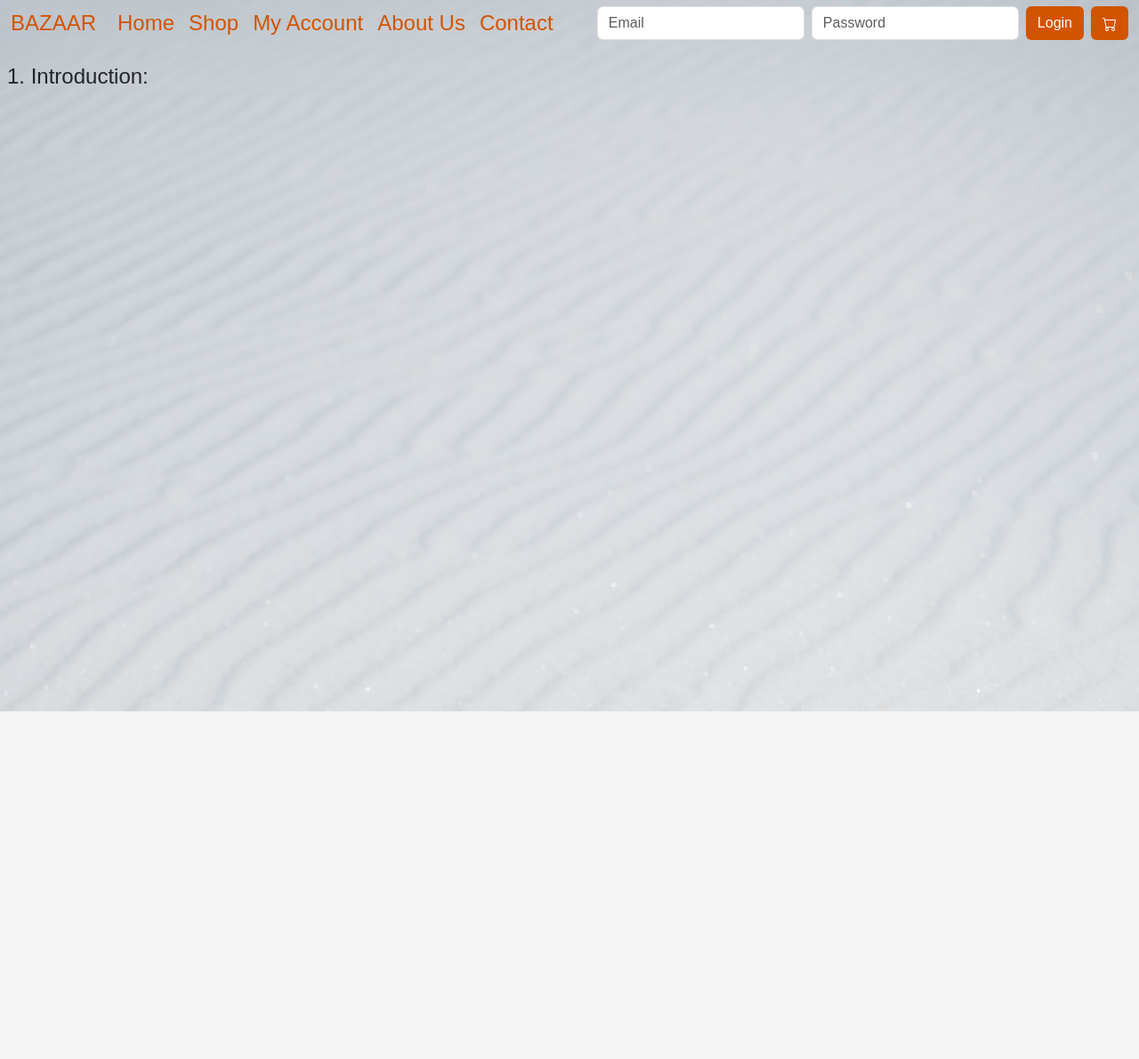
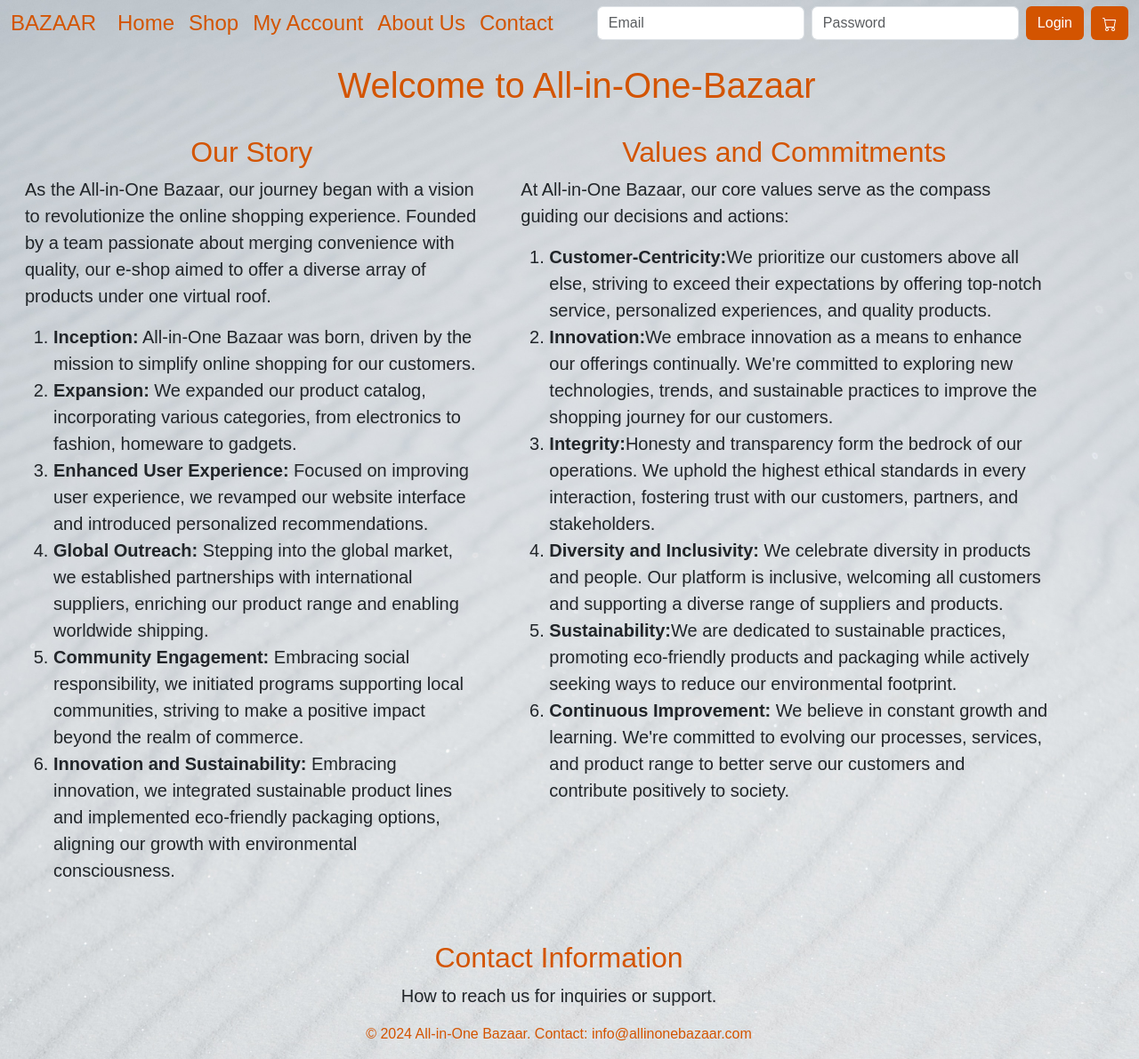
Before and after one commit to Alexandros-Eu/All_in_One_Bazaar, a plain HTML site: page aboutUs.html in a window 1280 px wide. Shown: the whole page at 89% size. Before the commit the page ends 800 px from the top, so only its background shows below. Drawn offline with nearby package versions, Linux system fonts and the light colour scheme.

Commit message:
finish aboutUs.html and .css

```diff
--- a/aboutUs.css
+++ b/aboutUs.css
@@ -34,3 +34,17 @@ h1, .navbar-brand {
 .btn-orange:hover {
     background-color: #B03A00;
 }
+
+h1 {
+    color: #D35400;
+    font-size: 1.5em;
+}
+
+h2 {
+    color: #D35400;
+    font-size: 2em;
+}
+
+.orange-text {
+    color: #D35400;
+}
--- a/aboutUs.html
+++ b/aboutUs.html
@@ -43,8 +43,59 @@
         </div>
       </nav>
 
-      <h4 class="mt-4 ms-2">1. Introduction:</h4>
+      <header>
+        <h1 class="mt-4 ms-3 text-center display-6">Welcome to All-in-One-Bazaar</h1>
+      </header>
 
+      <main class="container-fluid">
+        <section class="row">
+          <div class="col-5 mt-4 ms-3">
+
+            <h2 class="text-center">Our Story</h2>
+
+            <p class="lead">As the All-in-One Bazaar, our journey began with a vision to revolutionize the online shopping experience. Founded by a team passionate about merging convenience with quality, our e-shop aimed to offer a diverse array of products under one virtual roof.</p>
+
+
+            <ol class="lead">
+              <li><span class="fw-bold">Inception:</span> All-in-One Bazaar was born, driven by the mission to simplify online shopping for our customers.</li>
+              <li><span class="fw-bold">Expansion:</span> We expanded our product catalog, incorporating various categories, from electronics to fashion, homeware to gadgets.</li>
+              <li><span class="fw-bold">Enhanced User Experience:</span> Focused on improving user experience, we revamped our website interface and introduced personalized recommendations.</li>
+              <li><span class="fw-bold">Global Outreach:</span> Stepping into the global market, we established partnerships with international suppliers, enriching our product range and enabling worldwide shipping.</li>
+              <li><span class="fw-bold">Community Engagement:</span> Embracing social responsibility, we initiated programs supporting local communities, striving to make a positive impact beyond the realm of commerce.</li>
+              <li><span class="fw-bold">Innovation and Sustainability:</span> Embracing innovation, we integrated sustainable product lines and implemented eco-friendly packaging options, aligning our growth with environmental consciousness.</li>
+            </ol>
+
+          </div>
+
+          <div class="col-6">
+            <section class="mt-4 ms-4">
+
+              <h2 class="text-center">Values and Commitments</h2>
+
+              <p class="lead">At All-in-One Bazaar, our core values serve as the compass guiding our decisions and actions:</p>
+
+              <ol class="lead">
+                <li><span class="fw-bold">Customer-Centricity:</span>We prioritize our customers above all else, striving to exceed their expectations by offering top-notch service, personalized experiences, and quality products.</li>
+                <li><span class="fw-bold">Innovation:</span>We embrace innovation as a means to enhance our offerings continually. We're committed to exploring new technologies, trends, and sustainable practices to improve the shopping journey for our customers.</li>
+                <li><span class="fw-bold">Integrity:</span>Honesty and transparency form the bedrock of our operations. We uphold the highest ethical standards in every interaction, fostering trust with our customers, partners, and stakeholders.</li>
+                <li><span class="fw-bold">Diversity and Inclusivity:</span> We celebrate diversity in products and people. Our platform is inclusive, welcoming all customers and supporting a diverse range of suppliers and products.</li>
+                <li><span class="fw-bold">Sustainability:</span>We are dedicated to sustainable practices, promoting eco-friendly products and packaging while actively seeking ways to reduce our environmental footprint.</li>
+                <li><span class="fw-bold">Continuous Improvement:</span> We believe in constant growth and learning. We're committed to evolving our processes, services, and product range to better serve our customers and contribute positively to society.</li>
+              </ol>
+
+            </section>
+
+        </div>
+
+        <section class="row text-center mt-5">
+          <h2>Contact Information</h2>
+          <p class="lead">How to reach us for inquiries or support.</p>
+
+          <footer>
+            <p class="orange-text">&copy; 2024 All-in-One Bazaar. Contact: info@allinonebazaar.com</p>
+          </footer>
+        </section>
+      </main>
 
 
 </body>
```
